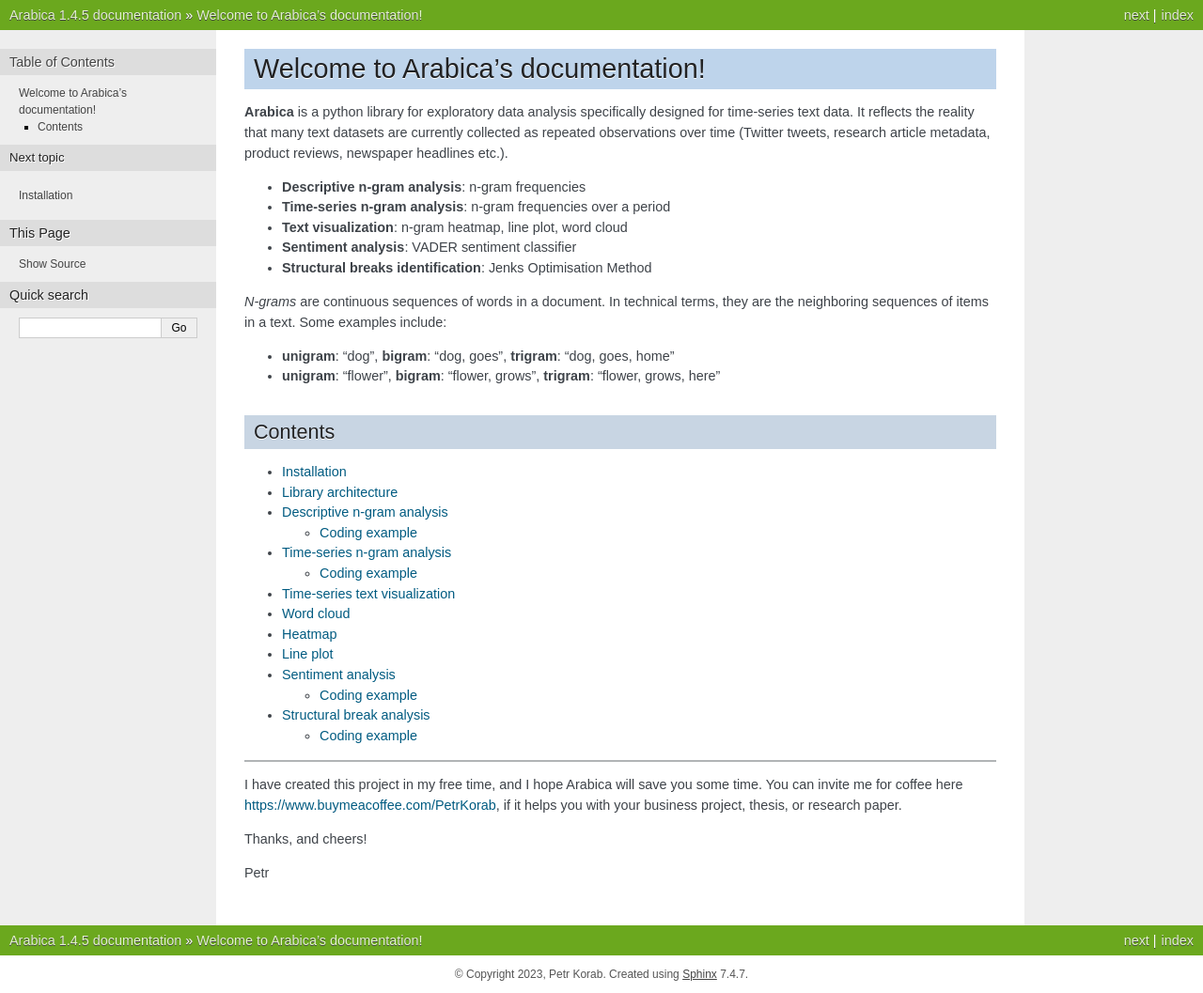
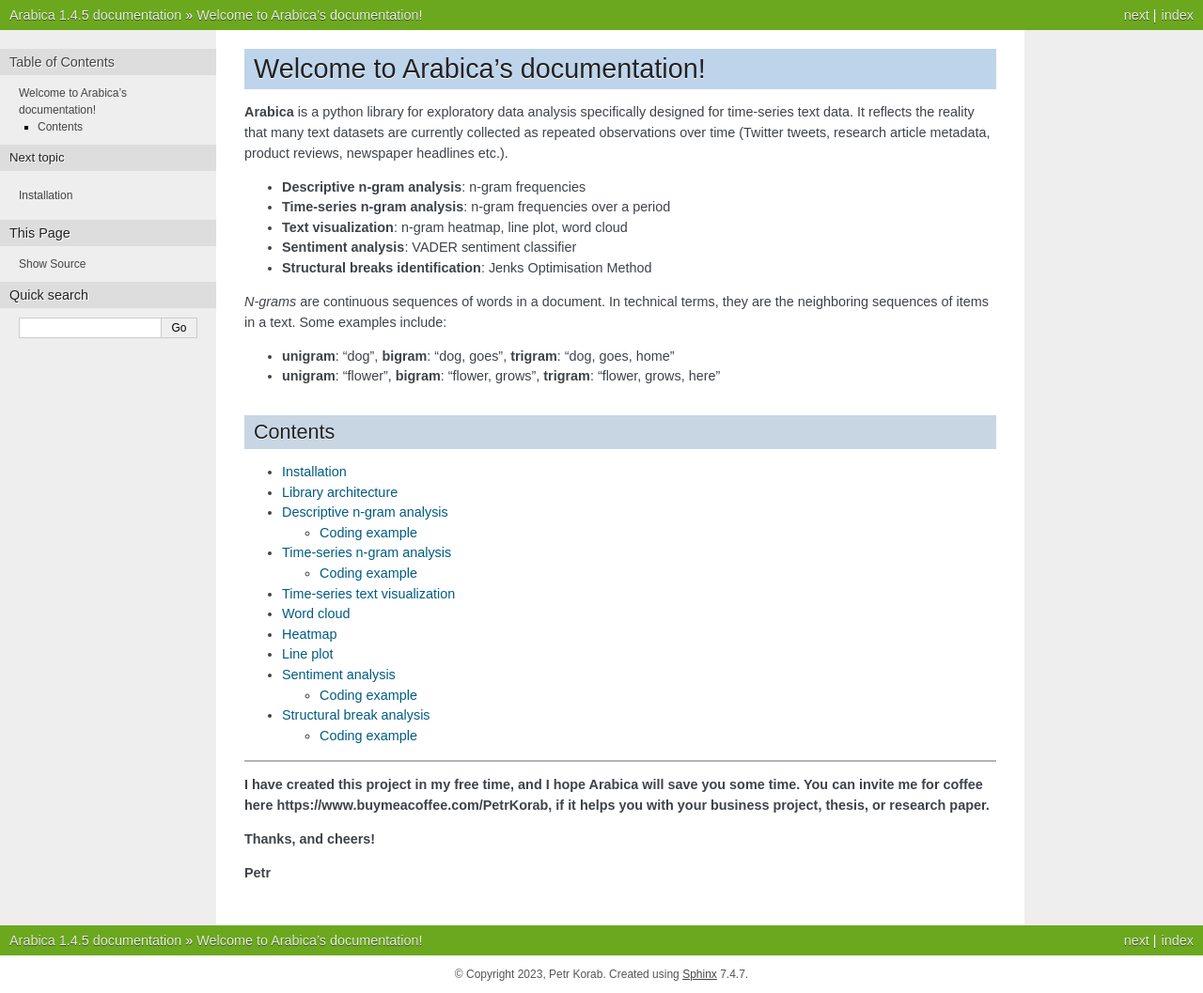
Before and after one commit to PetrKorab/Arabica, a Sphinx documentation site: the page built from docs/source/index.rst, in a window 1280 px wide. Shown: the whole page at 94% size. Built offline with Sphinx 7.4.7, drawn with Linux system fonts in a browser that asks for light colours; pages that are not in the unit, such as notebooks, are missing from menus.

```diff
--- a/docs/source/index.rst
+++ b/docs/source/index.rst
@@ -41,8 +41,8 @@ Contents
 ------
 
 
-I have created this project in my free time, and I hope Arabica will save you some time. You can invite me for coffee here https://www.buymeacoffee.com/PetrKorab, if it helps you with your business project, thesis, or research paper.
+**I have created this project in my free time, and I hope Arabica will save you some time. You can invite me for coffee here https://www.buymeacoffee.com/PetrKorab, if** **it helps you with your business project, thesis, or research paper.**
 
-Thanks, and cheers!
+**Thanks, and cheers!**
 
-Petr
+**Petr**
```
